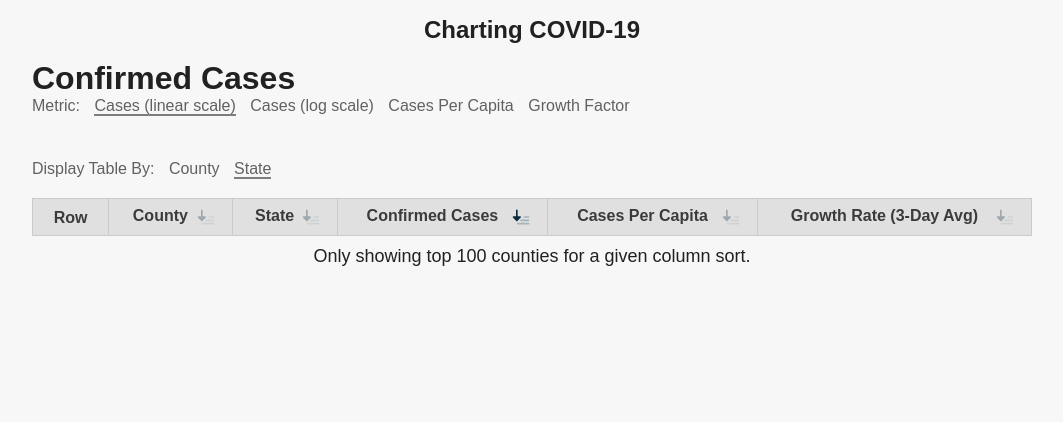
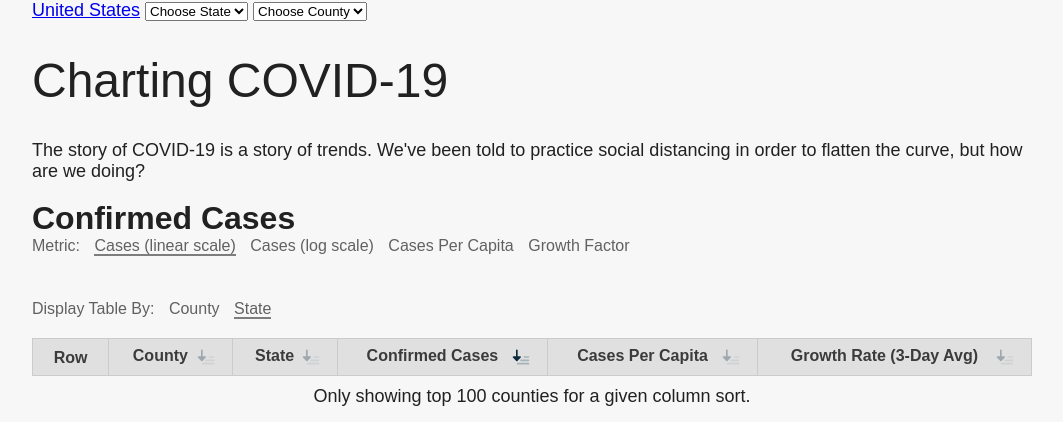
Before and after one commit to mattparrilla/chartingcovid, a Flask app: page / in a window 1280 px wide. Shown: the top 422 px of the page, without its empty margins (108-1171 px from the left). Run offline with Flask 2, Linux system fonts and the light colour scheme; lists and menus that the app fills with data are empty; style sheets or scripts are compiled from the project's sources.

Commit message:
Begin selector work

```diff
--- a/src/js/index.js
+++ b/src/js/index.js
@@ -1,15 +1,11 @@
-import Router from 'vanilla-router';
 import { json } from 'd3';
 import initTrendChart from './trendChart';
 import initDataTable from './dataTable';
 import { stateToFips, countyToFips } from './utilities';
-
-const router = new Router({
-  mode: 'history'
-});
+import initLocationSelector from './location';
+import router from './router';
 
 window.addEventListener("DOMContentLoaded", () => {
-  window.chartingCovid = {};
   // kick off data calls
   const data = {
     fips: json("/data/fips_data.json"),
@@ -17,17 +13,14 @@ window.addEventListener("DOMContentLoaded", () => {
   };
 
   const tableDisplayToggle = document.getElementById("js_table_county_vs_state");
-
-  // TODO: create separate init and update functions for elements, all should
-  // initialize without data
-
-  // TODO: get fetchData promise here, await it in the view block
+  window.chartingCovid = {};
 
   router.add('', () => {
     window.chartingCovid.fips = null;
     tableDisplayToggle.style.display = "block";
     initTrendChart(data);
     initDataTable({ data });
+    initLocationSelector(data);
   });
 
   router.add('state/(:any)', async (state) => {
@@ -41,19 +34,24 @@ window.addEventListener("DOMContentLoaded", () => {
     window.chartingCovid.fips = fips;
     initTrendChart(data, fips);
     initDataTable({ data, state });
+    initLocationSelector(data, fips);
   });
 
   router.add('state/(:any)/county/(:any)', async (state, county) => {
     tableDisplayToggle.style.display = "none";
-    const fips = await countyToFips(data.fips, state, county);
-    console.log(`State: ${state}; County: ${county}; FIPS: ${fips}`);
+    const countyFips = await countyToFips(data.fips, state, county);
+    const stateFips = await stateToFips(data.fips, state);
+
+    console.log(`State: ${state}; County: ${county}; FIPS: ${countyFips}`);
     // TODO: handle if FIPS not found
-    if (!fips) {
+    if (!countyFips) {
       window.alert(`fips for: ${county}, ${state} not found`);
     }
-    window.chartingCovid.fips = fips;
-    initTrendChart(data, fips);
-    initDataTable({ data, state, countyFips: fips });
+
+    window.chartingCovid.fips = countyFips;
+    initTrendChart(data, countyFips);
+    initDataTable({ data, state, countyFips });
+    initLocationSelector(data, stateFips, countyFips);
   });
 
   router.addUriListener();
--- a/src/sass/style.scss
+++ b/src/sass/style.scss
@@ -19,8 +19,8 @@ body {
 }
 
 h1 {
-  text-align: center;
-  font-size: 2.4rem;
+  font-weight: 200;
+  font-size: 4.8rem;
 }
 
 
--- a/templates/index.html
+++ b/templates/index.html
@@ -1,7 +1,18 @@
 {% extends "base.html" %}
 
 {% block content %}
+  <div>
+    <a href="/">United States</a>
+    <select name="state" id="js_select_state">
+      <option value="">Choose State</option>
+    </select>
+    <select name="county" id="js_select_county">
+      <option value="">Choose County</option>
+    </select>
+  </div>
   <h1>Charting COVID-19</h1>
+  <p>The story of COVID-19 is a story of trends. We've been told to practice
+     social distancing in order to flatten the curve, but how are we doing?</p>
   <div id="js_map"></div>
   {% include "trend_chart.html" %}
   {% include "table.html" %}
```
Also changed, not shown: static/favicon.ico.
